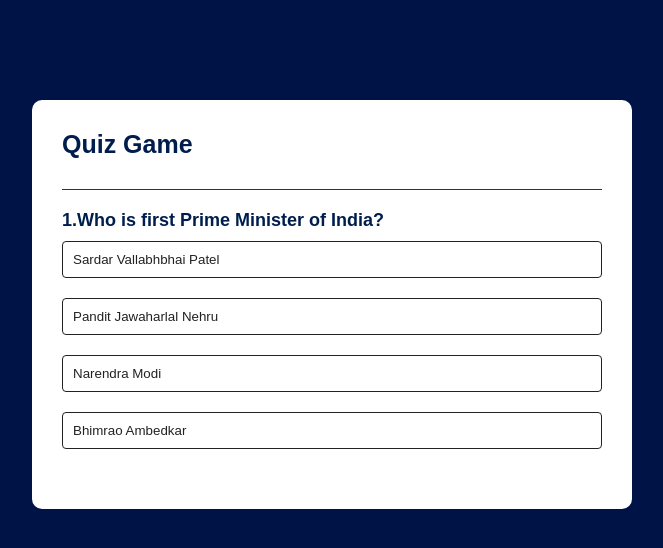
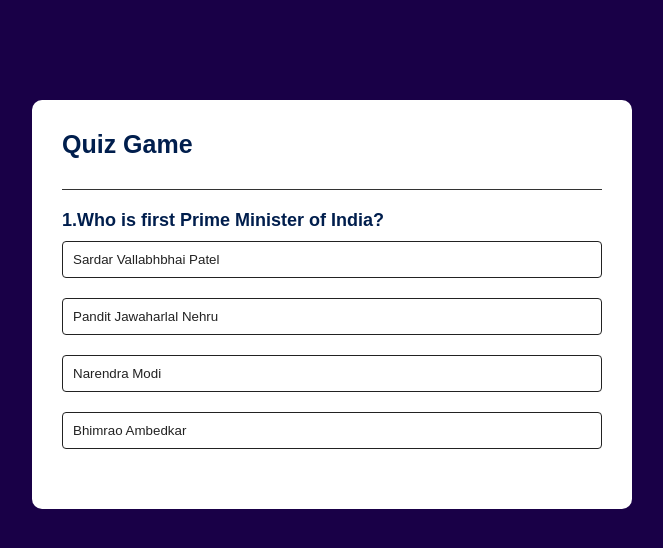
Before and after one commit to Vaibhav091102/Quiz-App, a plain HTML site: page index.html in a window 1280 px wide. Shown: the whole page, without its empty margins (308-971 px from the left). Drawn offline with Linux system fonts and the light colour scheme.

Commit message:
background colour change

```diff
--- a/style.css
+++ b/style.css
@@ -5,7 +5,7 @@
   box-sizing: border-box;
 }
 body {
-  background: #001347;
+  background: #190047;
 }
 .app {
   background: #fff;
```
